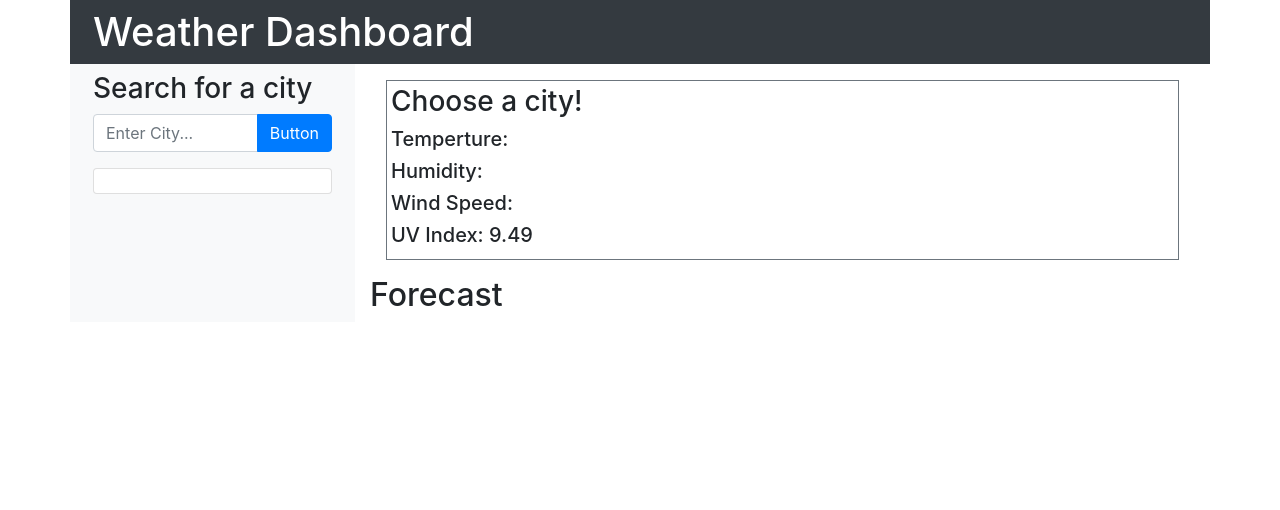
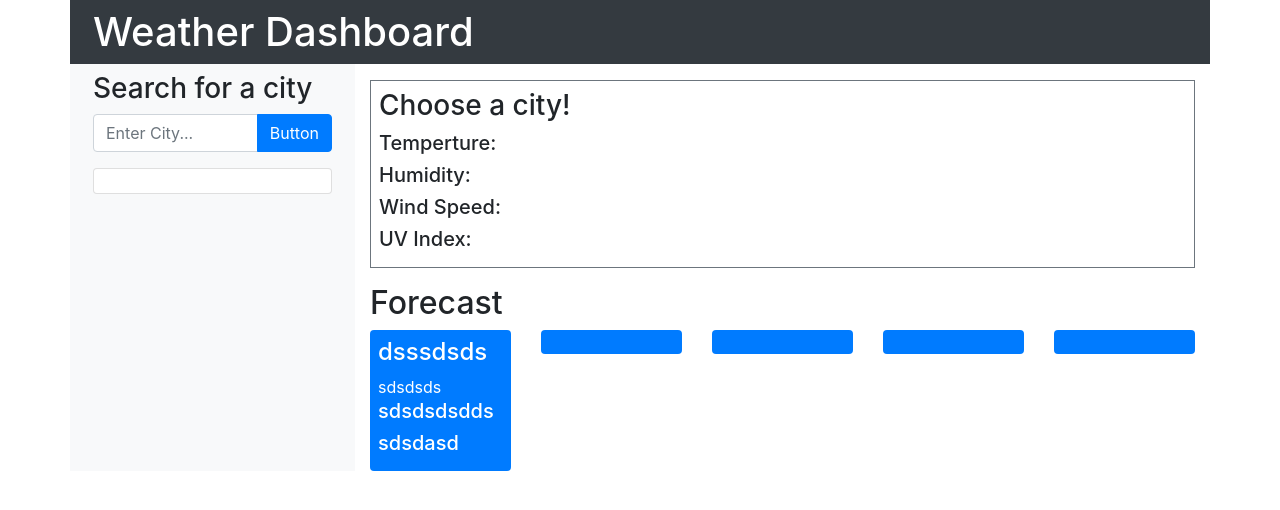
Before and after one commit to mylesburt/weatherDashboard, a plain HTML site: page index.html in a window 1280 px wide. Drawn offline with nearby package versions, Linux system fonts and the light colour scheme.

Commit message:
UV colour change for values added and show/hide forecast cards.

```diff
--- a/index.html
+++ b/index.html
@@ -33,7 +33,7 @@
                                     aria-label="Recipient's username" aria-describedby="basic-addon2"
                                     id="citySearchBar">
                                 <div class="input-group-append">
-                                    <button class="btn btn-primary" type="button"
+                                    <button id="searchBtn" class="btn btn-primary" type="button"
                                         onclick="displayCityWeather()">Button</button>
                                 </div>
                             </div>
@@ -47,14 +47,14 @@
                 </div>
             </div>
             <div class="col-9">
-                <div class="m-3">
-                    <div class="border border-secondary p-1">
+                <div class="my-3">
+                    <div class="border border-secondary p-2">
                         <div id="">
                             <h3 id="cityName">Choose a city!</h3>
                             <h5 id="temperature">Temperture:</h5>
                             <h5 id="humidity">Humidity:</h5>
                             <h5 id="windSpeed">Wind Speed:</h5>
-                            <h5 id="uvIndex">UV Index: 9.49</h5>
+                            <h5 id="uvIndex">UV Index: </h5>
                         </div>
                     </div>
                 </div>
@@ -64,11 +64,56 @@
                     </div>
                 </div>
                 <div class="row">
-                    <div class="col"></div>
-                    <div class="col"></div>
-                    <div class="col"></div>
-                    <div class="col"></div>
-                    <div class="col"></div>
+                    <div class="col">
+                        <div id="card1">
+                            <div class="rounded bg-primary text-white p-2">
+                                <h4 id="dateCard1">dsssdsds</h4>
+                                <div id="weatherIcon1">sdsdsds</div>
+                                <h5 id="temperatureCard1">sdsdsdsdds</h5>
+                                <h5 id="humdityCard1">sdsdasd</h5>
+                            </div>
+                        </div>
+                    </div>
+                    <div class="col">
+                        <div id="card2">
+                            <div class="rounded bg-primary text-white p-2">
+                                <h3 id="dateCard2"></h3>
+                                <div id="weatherIcon2"></div>
+                                <h4 id="temperatureCard2"></h4>
+                                <h4 id="humdityCard2"></h4>
+                            </div>
+                        </div>
+                    </div>
+                    <div class="col">
+                        <div id="card3">
+                            <div class="rounded bg-primary text-white p-2">
+                                <h3 id="dateCard3"></h3>
+                                <div id="weatherIcon3"></div>
+                                <h4 id="temperatureCard3"></h4>
+                                <h4 id="humdityCard3"></h4>
+                            </div>
+                        </div>
+                    </div>
+                    <div class="col">
+                        <div id="card4">
+                            <div class="rounded bg-primary text-white p-2">
+                                <h3 id="dateCard4"></h3>
+                                <div id="weatherIcon4"></div>
+                                <h4 id="temperatureCard4"></h4>
+                                <h4 id="humdityCard4"></h4>
+                            </div>
+                        </div>
+                    </div>
+                    <div class="col">
+                        <div id="card5">
+                            <div class="rounded bg-primary text-white p-2">
+                                <h3 id="dateCard5"></h3>
+                                <div id="weatherIcon5"></div>
+                                <h4 id="temperatureCard5"></h4>
+                                <h4 id="humdityCard5"></h4>
+                            </div>
+                        </div>
+                    </div>
                 </div>
             </div>
         </div>
```
